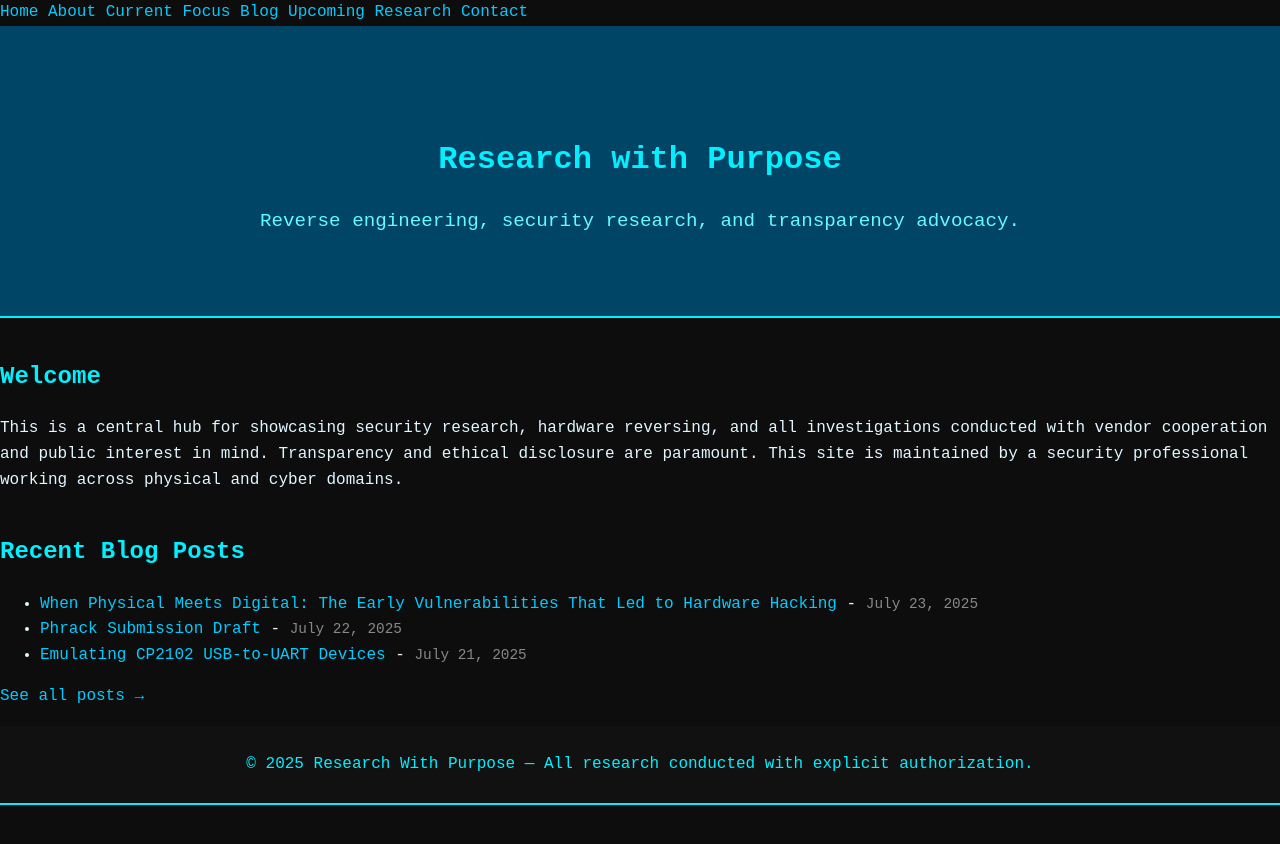
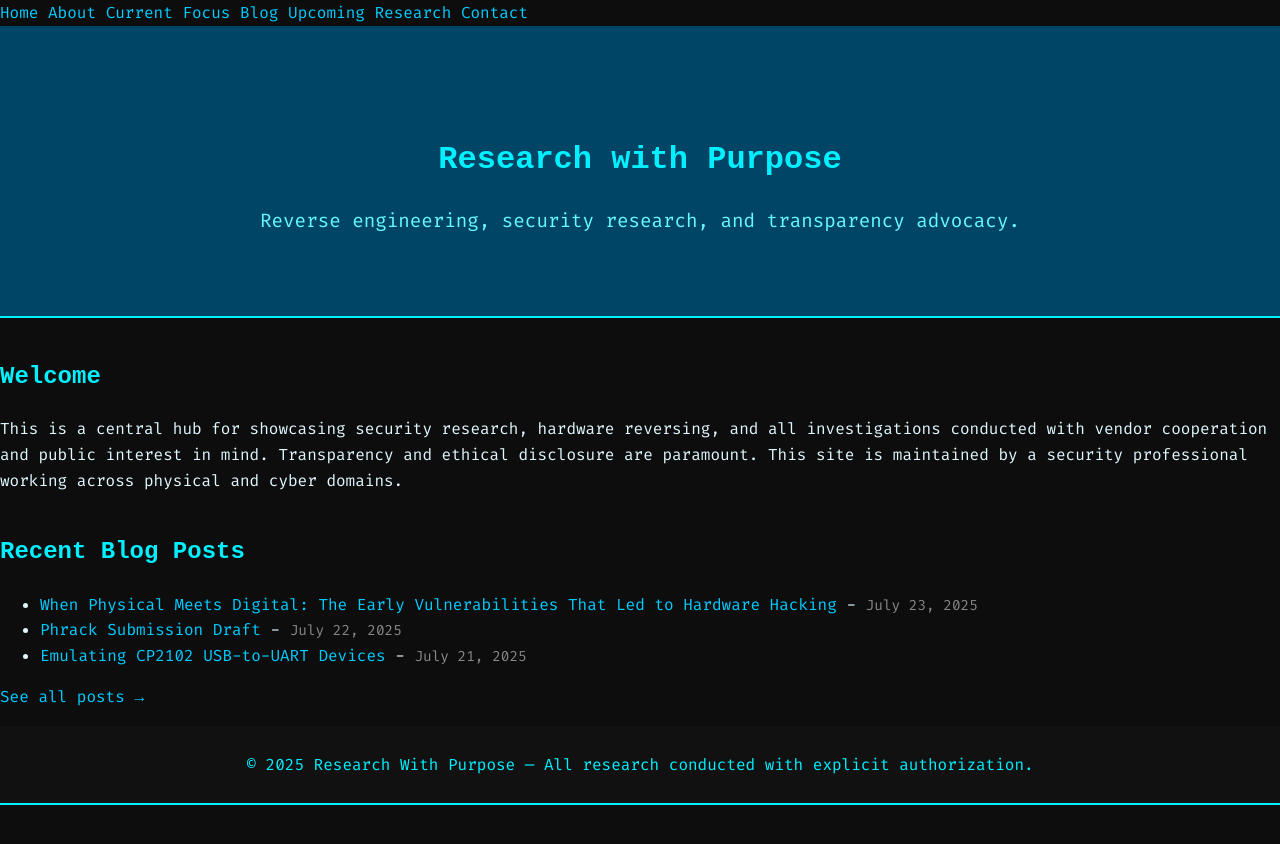
Before and after one commit to Qweary/Qweary.github.io, a Jekyll site: the page built from index.md, in a window 1280 px wide. Shown: the top 844 px of the page. Built offline with Jekyll 4.4.1, drawn with Linux system fonts in a browser that asks for light colours; our own code applies the rules of GitHub Pages for plain Markdown files.

Commit message:
Update style.css

```diff
--- a/assets/css/style.css
+++ b/assets/css/style.css
@@ -2,7 +2,7 @@
 
 /* Global Base Styles */
 body {
-  font-family: 'Courier New', Courier, monospace;
+  font-family: 'Fira Code', 'Courier New', Courier, monospace;
   background-color: #0d0d0d;
   color: #e0f7ff;
   line-height: 1.6;
```
